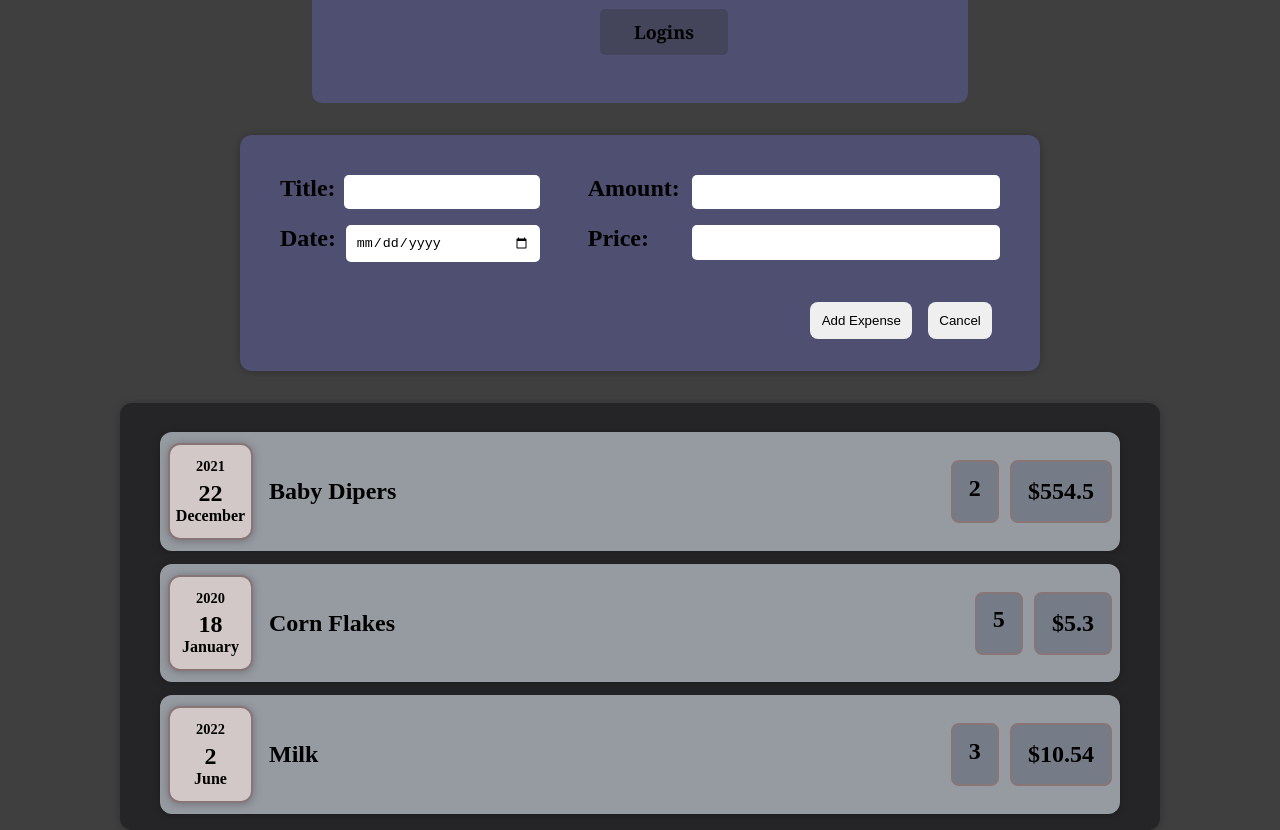
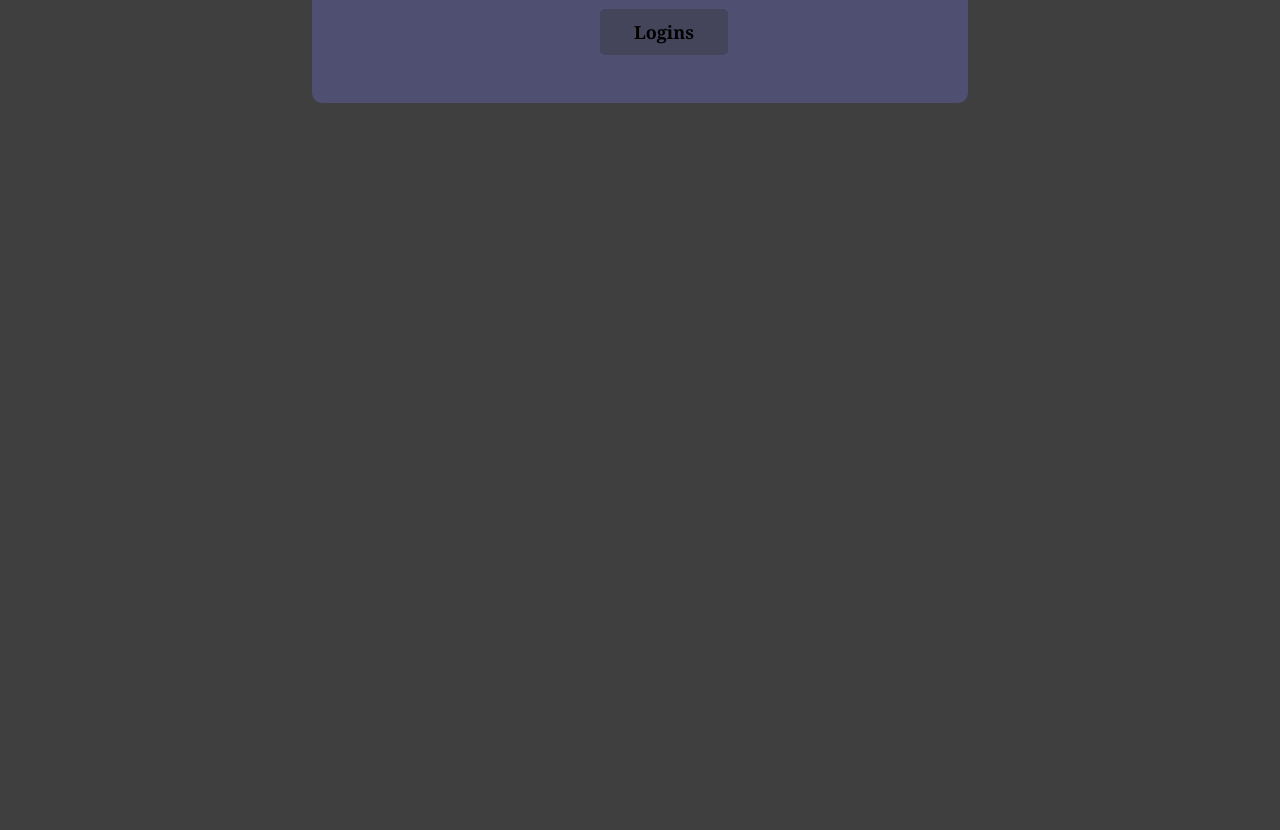
Before and after one commit to ogedengbewisdom/budget, a React (Create React App) app: page / in a window 1280 px wide. Shown: the part 300-1130 px from the top of the page. After the commit the page ends 800 px from the top, so only its background shows below. Built offline with nearby package versions, Linux system fonts and the light colour scheme.

Commit message:
Render out all component

```diff
--- a/src/App.js
+++ b/src/App.js
@@ -5,7 +5,10 @@ import AuthorizeProps from "./Store/auth_context";
 import ReactDOM from "react-dom";
 import Expenses from "./Expenses/Expenses";
 import ExpenseCtxProvider from "./Store/ExpenseCtxProvider";
-import NewExpense from "./NewExpense/NewExpense";
+// import NewExpense from "./NewExpense/NewExpense";
+// import AddButton from "./NewExpense/AddButton";
+// import NewBudget from "./NewExpense/NewBudget";
+import NewBudgets from "./NewExpense/NewBudget";
 
 function App() {
 
@@ -26,8 +29,8 @@ function App() {
       {ReactDOM.createPortal(<HomePortal />, document.getElementById("header"))}
       {ReactDOM.createPortal(<LoginPortal />, document.getElementById("login"))}
       <ExpenseCtxProvider>
-      <NewExpense />
-          <Expenses />
+          {authctx.isLogin && <NewBudgets />}
+          {authctx.isLogin && <Expenses />}
       </ExpenseCtxProvider>
     </Fragment>
   );
```
